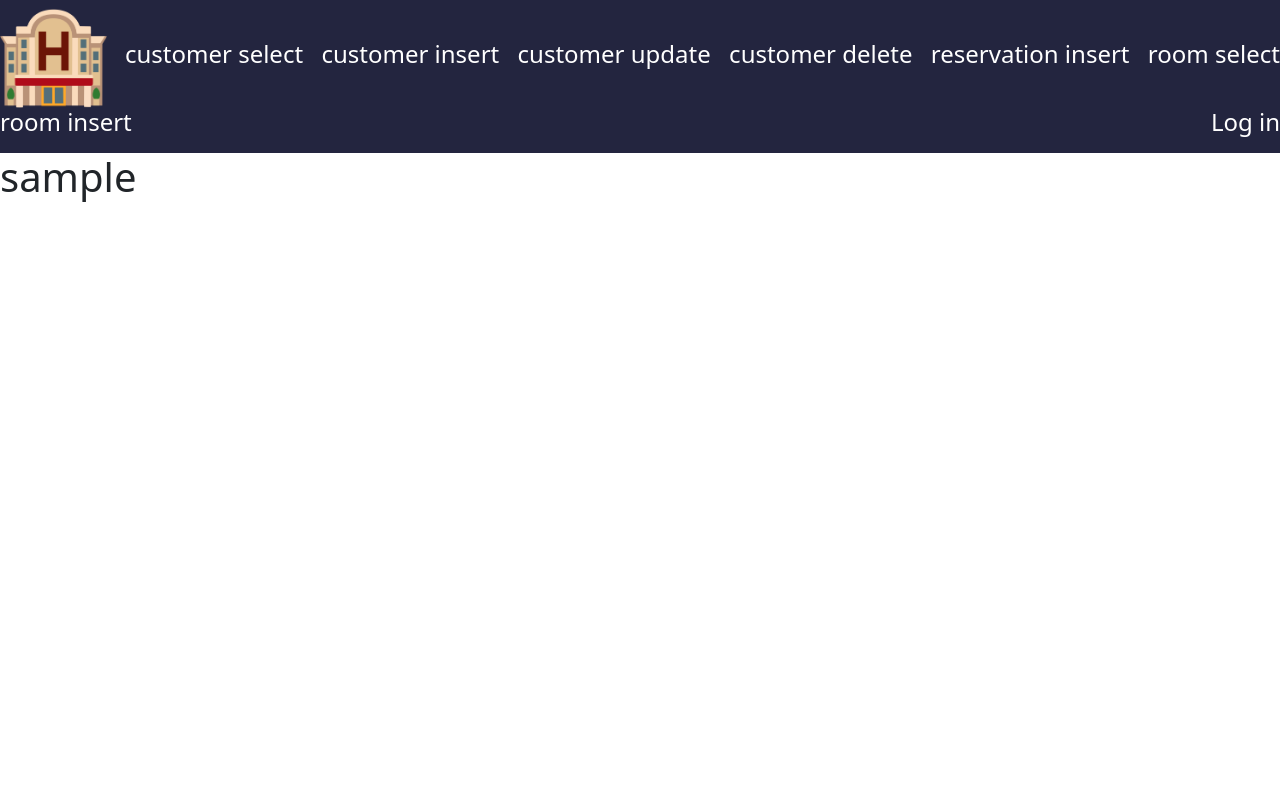
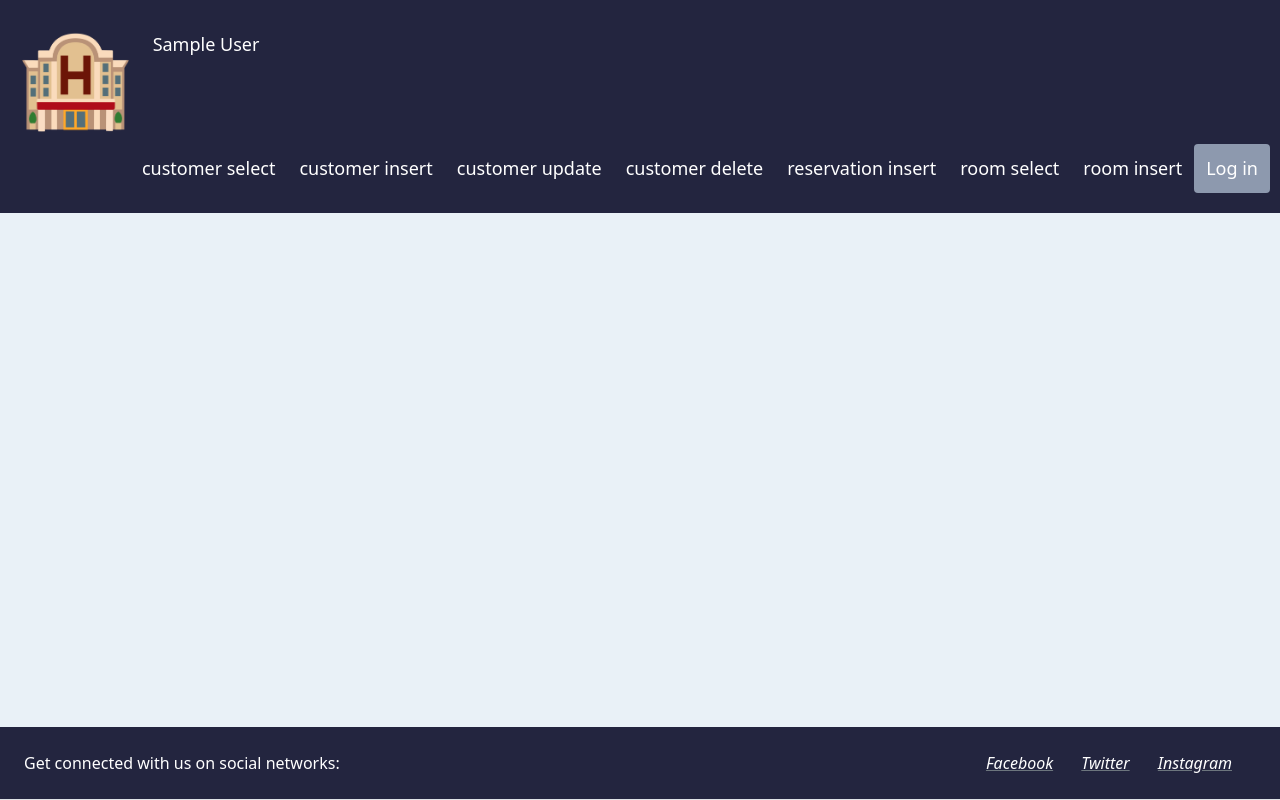
Before and after one commit to fsanchezcgs/dwes, a PHP site: page / in a window 1280 px wide. Run offline with PHP 8.4, Linux system fonts and the light colour scheme; the visitor is signed in with stand-in values (Sample User, id 1).

Commit message:
31-10-2023

```diff
--- a/css/style.css
+++ b/css/style.css
@@ -1,12 +1,54 @@
+body {
+    margin:0;
+    padding:0;
+    display: flex;
+    flex-direction: column;
+    min-height: 100vh;
+    background-color: #E9F1F7;
+}
+
 .header {
-    background-color: rgb(35, 37, 63);
-    margin: 0%;
+    overflow: hidden;
+    background-color: #23253F;
+    padding: 20px 10px;
 }
-.header h4 a{
+
+.header a, h2 {
+    float: left;
+    color: black;
+    text-align: center;
+    padding: 12px;
     text-decoration: none;
+    font-size: 18px;
+    line-height: 25px;
+    border-radius: 4px;
     color: white;
 }
-.logo {
-    margin: 0%;
-    padding: 0%;
+
+.header a.logo {
+    font-size: 25px;
+    font-weight: bold;
 }
+
+.header a:hover {
+    background-color: #ddd;
+    color: black;
+}
+
+.header a.active {
+    background-color: #8D99AE;
+    color: white;
+}
+
+.header-right {
+    float: right;
+}
+
+footer{
+    margin-top: auto;
+    background-color: rgb(35, 37, 63);
+}
+
+i, span {
+    color: white;
+}
--- a/db/db_customer_delete_select.php
+++ b/db/db_customer_delete_select.php
@@ -1,4 +1,4 @@
-<?php include ('../header.php'); ?>
+<?php include ($_SERVER['DOCUMENT_ROOT'].'/student046/dwes/header.php'); ?>
 <?php
     $customer_id = $_POST['customer_id'];
 
@@ -13,3 +13,4 @@
 
     print_r($customer);
 ?>
+<?php include ($_SERVER['DOCUMENT_ROOT'].'/student046/dwes/footer.php'); ?>
--- a/db/db_customer_insert.php
+++ b/db/db_customer_insert.php
@@ -1,4 +1,4 @@
-<?php include ('../header.php'); ?>
+<?php include ($_SERVER['DOCUMENT_ROOT'].'/student046/dwes/header.php'); ?>
 <?php
     $customer_name = $_POST['customer_name'];
     $customer_surname = $_POST['customer_surname'];
@@ -14,3 +14,4 @@
 
     $result = mysqli_query($conn, $sql);
 ?>
+<?php include ($_SERVER['DOCUMENT_ROOT'].'/student046/dwes/footer.php'); ?>
--- a/db/db_customer_select.php
+++ b/db/db_customer_select.php
@@ -1,4 +1,4 @@
-<?php include ('../header.php'); ?>
+<?php include ($_SERVER['DOCUMENT_ROOT'].'/student046/dwes/header.php'); ?>
 <?php
     include('./db_connect.php');
 
@@ -13,3 +13,4 @@
         echo "<br>";
     }
 ?>
+<?php include ($_SERVER['DOCUMENT_ROOT'].'/student046/dwes/footer.php'); ?>
--- a/db/db_reservation_insert.php
+++ b/db/db_reservation_insert.php
@@ -1,4 +1,4 @@
-<?php include ('../header.php'); ?>
+<?php include ($_SERVER['DOCUMENT_ROOT'].'/student046/dwes/header.php'); ?>
 <?php
     $room_id = $_POST['room_id'];
     $date_in = $_POST['date_in'];
@@ -13,3 +13,4 @@
 
     $result = mysqli_query($conn, $sql);
 ?>
+<?php include ($_SERVER['DOCUMENT_ROOT'].'/student046/dwes/footer.php'); ?>
--- a/db/db_room_insert.php
+++ b/db/db_room_insert.php
@@ -1,4 +1,4 @@
-<?php include ('../header.php'); ?>
+<?php include ($_SERVER['DOCUMENT_ROOT'].'/student046/dwes/header.php'); ?>
 <?php
     $room_type = $_POST['room_type'];
 
@@ -11,3 +11,4 @@
 
     $result = mysqli_query($conn, $sql);
 ?>
+<?php include ($_SERVER['DOCUMENT_ROOT'].'/student046/dwes/footer.php'); ?>
--- /dev/null
+++ b/footer.php
@@ -0,0 +1,12 @@
+<footer class="footer text-center text-lg-start text-muted">
+    <section class="d-flex justify-content-center justify-content-lg-between p-4 border-bottom">
+        <div class="me-5 d-none d-lg-block">
+            <span>Get connected with us on social networks:</span>
+        </div>
+        <div>
+            <a href="#" class="me-4 text-reset"><i>Facebook</i></a>
+            <a href="#" class="me-4 text-reset"><i>Twitter</i></a>
+            <a href="#" class="me-4 text-reset"><i>Instagram</i></a>
+        </div>
+    </section>
+</footer>
--- a/form/form_customer_delete_call.php
+++ b/form/form_customer_delete_call.php
@@ -4,3 +4,4 @@
     <input type="number" name="customer_id">
     <input type="submit" name="submit">
 </form>
+<?php include ($_SERVER['DOCUMENT_ROOT'].'/student046/dwes/footer.php'); ?>
--- a/form/form_customer_insert.php
+++ b/form/form_customer_insert.php
@@ -10,3 +10,4 @@
     <input type="text" name="customer_email">
     <input type="submit" name="submit">
 </form>
+<?php include ($_SERVER['DOCUMENT_ROOT'].'/student046/dwes/footer.php'); ?>
--- a/form/form_customer_login.php
+++ b/form/form_customer_login.php
@@ -1,8 +1,9 @@
 <?php include ($_SERVER['DOCUMENT_ROOT'].'/student046/dwes/header.php'); ?>
 <form action="/student046/dwes/db/db_customer_login.php" method="post">
-    <label for="html"> User</label>
-    <input type="text" name="user">
+    <label for="html"> Email</label>
+    <input type="text" name="email">
     <label for="html"> Password</label>
     <input type="text" name="password">
     <input type="submit" name="submit">
 </form>
+<?php include ($_SERVER['DOCUMENT_ROOT'].'/student046/dwes/footer.php'); ?>
--- a/form/form_customer_select.php
+++ b/form/form_customer_select.php
@@ -2,3 +2,4 @@
 <form action="/student046/dwes/db/db_customer_select.php" method="post">
     <input type="submit" name="submit">
 </form>
+<?php include ($_SERVER['DOCUMENT_ROOT'].'/student046/dwes/footer.php'); ?>
--- a/form/form_reservation_insert.php
+++ b/form/form_reservation_insert.php
@@ -8,3 +8,4 @@
     <input type="date" name="date_out">
     <input type="submit" name="submit">
 </form>
+<?php include ($_SERVER['DOCUMENT_ROOT'].'/student046/dwes/footer.php'); ?>
--- a/form/form_room_insert.php
+++ b/form/form_room_insert.php
@@ -9,3 +9,4 @@
     </select>
     <input type="submit" name="submit">
 </form>
+<?php include ($_SERVER['DOCUMENT_ROOT'].'/student046/dwes/footer.php'); ?>
--- a/form/form_room_select.php
+++ b/form/form_room_select.php
@@ -6,3 +6,4 @@
     <input type="date" name="date_out">
     <input type="submit" name="submit">
 </form>
+<?php include ($_SERVER['DOCUMENT_ROOT'].'/student046/dwes/footer.php'); ?>
--- a/header.php
+++ b/header.php
@@ -1,6 +1,6 @@
 <?php
     session_start();
-    $user = $_SESSION['user'];
+    $user = $_SESSION['user']??"Amigo";
 ?>
 <!DOCTYPE html>
 <html lang="en">
@@ -13,33 +13,19 @@
     <link rel="icon" href="/student046/dwes/img/1f3e8.png">
 </head>
 <body>
-    <nav class="header navbar">
-        <a href="/student046/dwes/index.php"><img src="/student046/dwes/img/1f3e8.png" alt="" class="logo" height="100px"></a>
-        <h4>
+    <header class="header">
+        <a href="/student046/dwes/index.php" class="logo"><img src="/student046/dwes/img/1f3e8.png" alt="" height="100px"></a>
+        <h2><?php echo htmlspecialchars($user);?></h2>
+        <div class="header-right">
             <a href="/student046/dwes/form/form_customer_select.php">customer select</a>
-        </h4>
-        <h4>
             <a href="/student046/dwes/form/form_customer_insert.php">customer insert</a>
-        </h4>
-        <h4>
             <a href="/student046/dwes/index.php">customer update</a>
-        </h4>
-        <h4>
             <a href="/student046/dwes/form/form_customer_delete_call.php">customer delete</a>
-        </h4>
-        <h4>
             <a href="/student046/dwes/form/form_reservation_insert.php">reservation insert</a>
-        </h4>
-        <h4>
             <a href="/student046/dwes/form/form_room_select.php">room select</a>
-        </h4>
-        <h4>
             <a href="/student046/dwes/form/form_room_insert.php">room insert</a>
-        </h4>
-        <h4>
-            <a href="/student046/dwes/form/form_customer_login.php">Log in</a>
-        </h4>
-    </nav>
-    <h1><?php echo htmlspecialchars($user);?></h1>
+            <a href="/student046/dwes/form/form_customer_login.php" class="active">Log in</a>
+        </div>
+    </header>
 </body>
 </html>
--- a/index.php
+++ b/index.php
@@ -1 +1,2 @@
 <?php include ('./header.php'); ?>
+<?php include ('./footer.php'); ?>
```
Also changed, not shown: db/db_customer_delete.php (+8 -1 lines), db/db_customer_login.php (+7 -7 lines), db/db_room_select.php (+4 -3 lines), form/form_customer_delete.php (+7 -3 lines).
